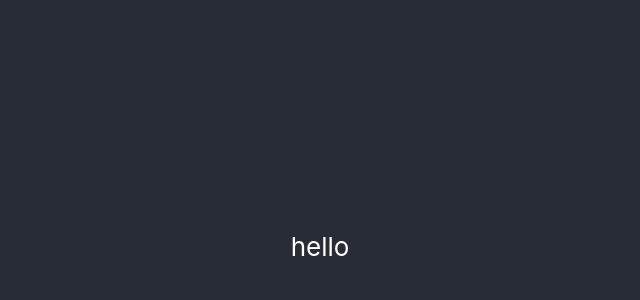
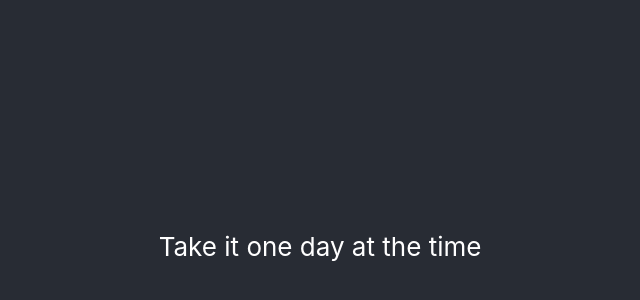
Before and after one commit to EL-Lefebvre/daily_check, a React (Create React App) app: page / in a window 1280 px wide. Shown: the part 154-454 px from the top of the page, without its empty margins (320-960 px from the left). Built offline with nearby package versions, Linux system fonts and the light colour scheme.

Commit message:
initial setup

```diff
--- a/public/index.html
+++ b/public/index.html
@@ -2,14 +2,14 @@
 <html lang="en">
   <head>
     <meta charset="utf-8" />
-    <link rel="icon" href="%PUBLIC_URL%/favicon.ico" />
+
     <meta name="viewport" content="width=device-width, initial-scale=1" />
     <meta name="theme-color" content="#000000" />
     <meta
       name="description"
       content="Web site created using create-react-app"
     />
-    <link rel="apple-touch-icon" href="%PUBLIC_URL%/logo192.png" />
+
     <!--
       manifest.json provides metadata used when your web app is installed on a
       user's mobile device or desktop. See https://developers.google.com/web/fundamentals/web-app-manifest/
@@ -24,7 +24,9 @@
       work correctly both with client-side routing and a non-root public URL.
       Learn how to configure a non-root public URL by running `npm run build`.
     -->
-    <title>React App</title>
+    <title>One Day
+
+    </title>
   </head>
   <body>
     <noscript>You need to enable JavaScript to run this app.</noscript>
--- a/src/App.css
+++ /dev/null
@@ -1,38 +0,0 @@
-.App {
-  text-align: center;
-}
-
-.App-logo {
-  height: 40vmin;
-  pointer-events: none;
-}
-
-@media (prefers-reduced-motion: no-preference) {
-  .App-logo {
-    animation: App-logo-spin infinite 20s linear;
-  }
-}
-
-.App-header {
-  background-color: #282c34;
-  min-height: 100vh;
-  display: flex;
-  flex-direction: column;
-  align-items: center;
-  justify-content: center;
-  font-size: calc(10px + 2vmin);
-  color: white;
-}
-
-.App-link {
-  color: #61dafb;
-}
-
-@keyframes App-logo-spin {
-  from {
-    transform: rotate(0deg);
-  }
-  to {
-    transform: rotate(360deg);
-  }
-}
--- a/src/App.js
+++ /dev/null
@@ -1,15 +0,0 @@
-
-import './App.css';
-
-function App() {
-  return (
-    <div className="App">
-      <header className="App-header">
-
-    hello
-      </header>
-    </div>
-  );
-}
-
-export default App;
--- /dev/null
+++ b/src/GlobalStyles.js
@@ -0,0 +1,29 @@
+import { createGlobalStyle } from "styled-components";
+
+const GlobalStyles = createGlobalStyle`
+body {
+    margin: 0;
+    font-family: -apple-system, BlinkMacSystemFont, 'Segoe UI', 'Roboto', 'Oxygen',
+      'Ubuntu', 'Cantarell', 'Fira Sans', 'Droid Sans', 'Helvetica Neue',
+      sans-serif;
+    -webkit-font-smoothing: antialiased;
+    -moz-osx-font-smoothing: grayscale;
+    background-color: #282c34;
+    min-height: 100vh;
+    display: flex;
+    flex-direction: column;
+    align-items: center;
+    justify-content: center;
+    font-size: calc(10px + 2vmin);
+    color: white;
+  }
+
+  code {
+    font-family: source-code-pro, Menlo, Monaco, Consolas, 'Courier New',
+      monospace;
+  }
+
+
+`;
+
+export default GlobalStyles;
--- /dev/null
+++ b/src/components/App.js
@@ -0,0 +1,12 @@
+import GlobalStyles from "../GlobalStyles";
+
+function App() {
+  return (
+    <div className="App">
+      <header className="App-header">Take it one day at the time</header>
+      <GlobalStyles />
+    </div>
+  );
+}
+
+export default App;
--- a/src/index.css
+++ /dev/null
@@ -1,13 +0,0 @@
-body {
-  margin: 0;
-  font-family: -apple-system, BlinkMacSystemFont, 'Segoe UI', 'Roboto', 'Oxygen',
-    'Ubuntu', 'Cantarell', 'Fira Sans', 'Droid Sans', 'Helvetica Neue',
-    sans-serif;
-  -webkit-font-smoothing: antialiased;
-  -moz-osx-font-smoothing: grayscale;
-}
-
-code {
-  font-family: source-code-pro, Menlo, Monaco, Consolas, 'Courier New',
-    monospace;
-}
--- a/src/index.js
+++ b/src/index.js
@@ -1,8 +1,8 @@
 import React from 'react';
 import ReactDOM from 'react-dom';
-import './index.css';
-import App from './App';
-import reportWebVitals from './reportWebVitals';
+
+import App from "./components/App";
+
 
 ReactDOM.render(
   <React.StrictMode>
@@ -10,8 +10,3 @@ ReactDOM.render(
   </React.StrictMode>,
   document.getElementById('root')
 );
-
-// If you want to start measuring performance in your app, pass a function
-// to log results (for example: reportWebVitals(console.log))
-// or send to an analytics endpoint. Learn more: https://bit.ly/CRA-vitals
-reportWebVitals();
--- a/src/reportWebVitals.js
+++ /dev/null
@@ -1,13 +0,0 @@
-const reportWebVitals = onPerfEntry => {
-  if (onPerfEntry && onPerfEntry instanceof Function) {
-    import('web-vitals').then(({ getCLS, getFID, getFCP, getLCP, getTTFB }) => {
-      getCLS(onPerfEntry);
-      getFID(onPerfEntry);
-      getFCP(onPerfEntry);
-      getLCP(onPerfEntry);
-      getTTFB(onPerfEntry);
-    });
-  }
-};
-
-export default reportWebVitals;
```
Also changed, not shown: src/setupTests.js (deleted, +0 -5 lines), src/actions.js (added), src/components/SideBar.js (added), src/logo.svg (deleted), src/store.js (added), 1 other file (tests, documents, lock files or other folders).
